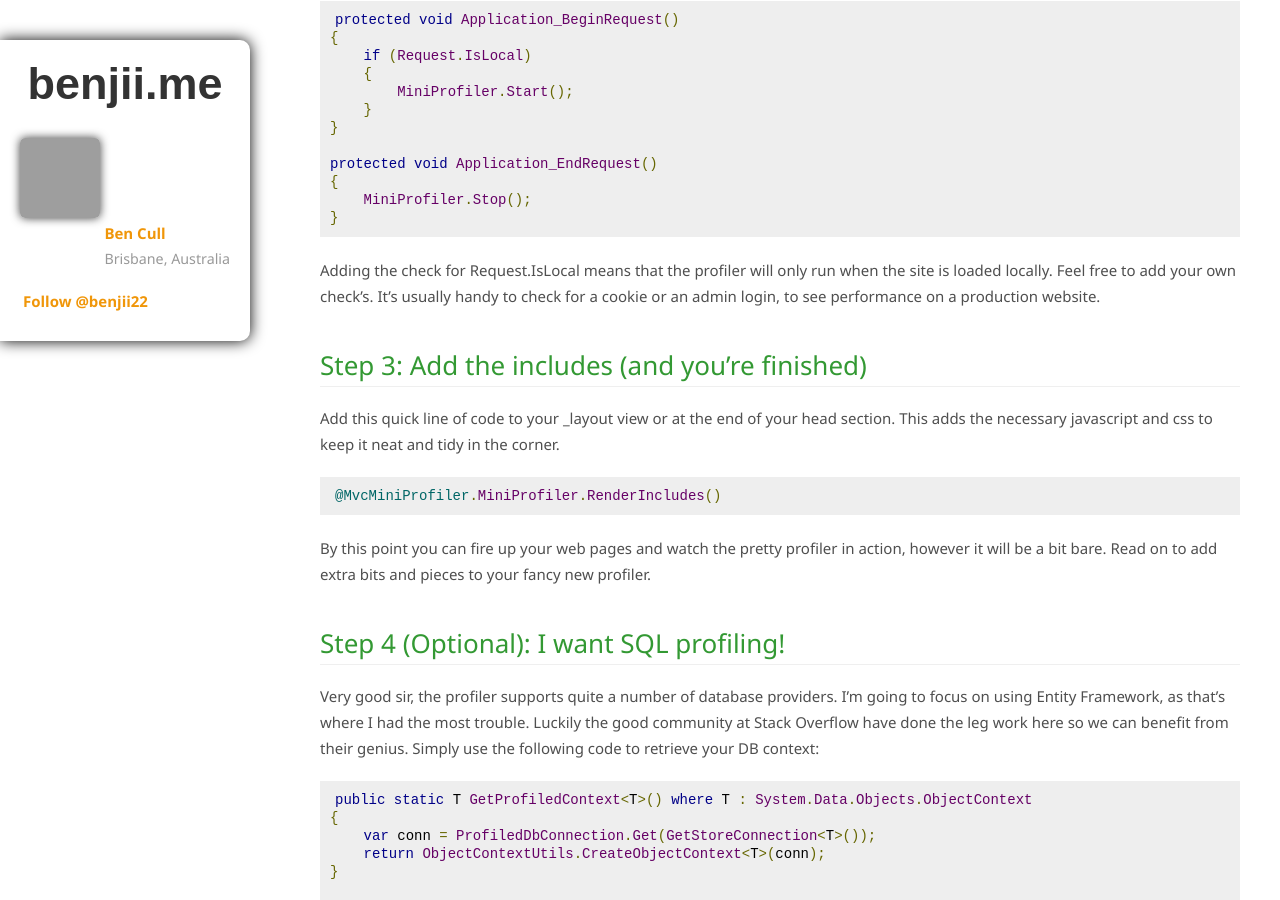
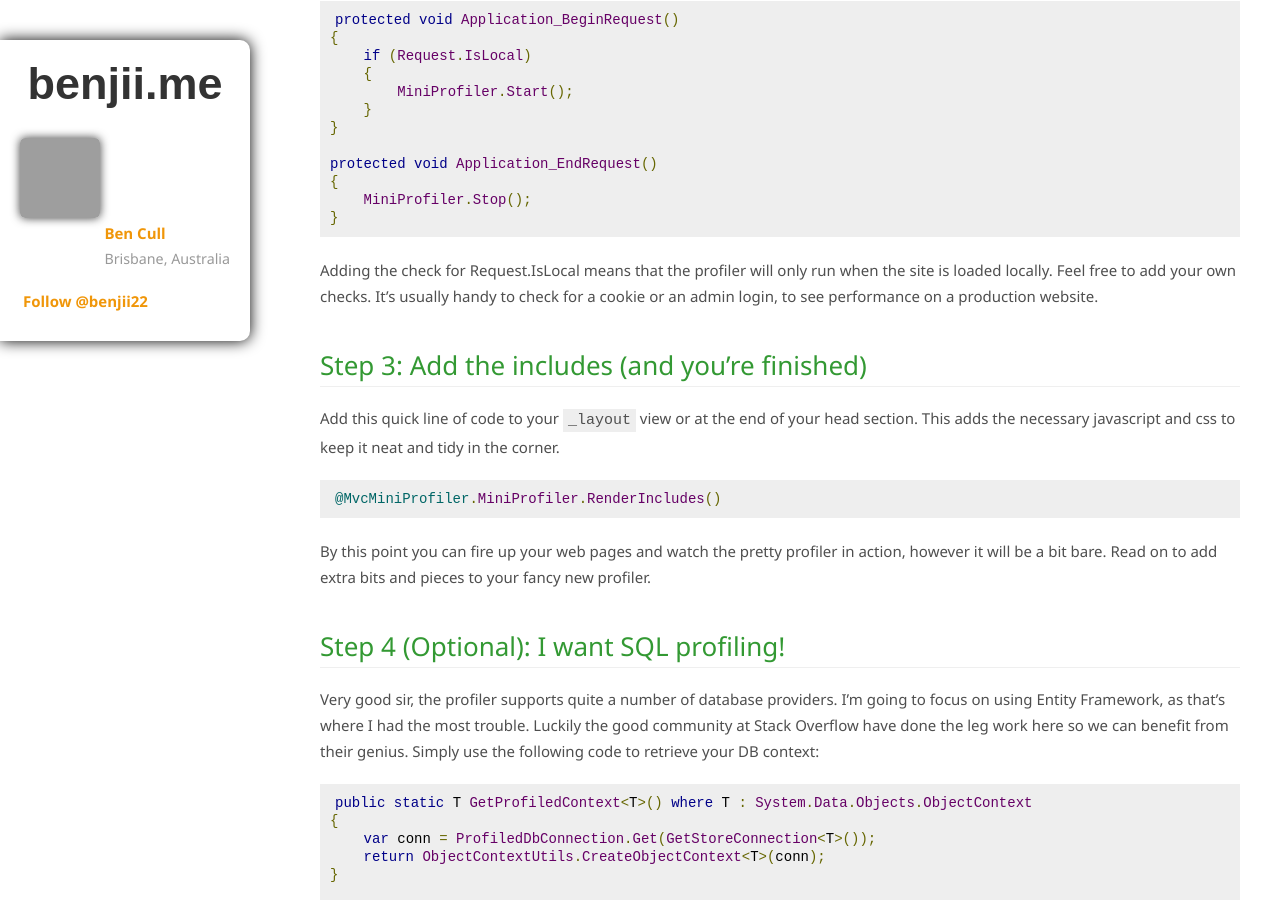
Before and after one commit to bjcull/bjcull.github.com, a Jekyll site: the page built from _posts/2011-07-26-using-the-mvc-mini-profiler-with-entity-framework.md, in a window 1280 px wide and 900 px high, scrolled down 1100 px. Built offline with Jekyll 4.4.1, drawn with Linux system fonts in a browser that asks for light colours; nearby versions of some CDN libraries; comment, search, counter and statistics services are not loaded; grey boxes are pictures that could not be loaded.

Commit message:
Fixed the post I butchered and fixed another underscore bug

```diff
--- a/_posts/2011-07-26-using-the-mvc-mini-profiler-with-entity-framework.md
+++ b/_posts/2011-07-26-using-the-mvc-mini-profiler-with-entity-framework.md
@@ -42,11 +42,11 @@ To get the profiler profiling all we need to do is add the following to our Glob
         MiniProfiler.Stop();
     }
 
-Adding the check for Request.IsLocal means that the profiler will only run when the site is loaded locally. Feel free to add your own check's. It's usually handy to check for a cookie or an admin login, to see performance on a production website.
+Adding the check for Request.IsLocal means that the profiler will only run when the site is loaded locally. Feel free to add your own checks. It's usually handy to check for a cookie or an admin login, to see performance on a production website.
 
 ## Step 3: Add the includes (and you’re finished)
 
-Add this quick line of code to your _layout view or at the end of your head section. This adds the necessary javascript and css to keep it neat and tidy in the corner.
+Add this quick line of code to your `_layout` view or at the end of your head section. This adds the necessary javascript and css to keep it neat and tidy in the corner.
 
     @MvcMiniProfiler.MiniProfiler.RenderIncludes()
 
```
Also changed, not shown: _posts/2010-12-13-push-notifications-in-windows-phone-7-1-code-on-the-device.md (+3 -3 lines).
